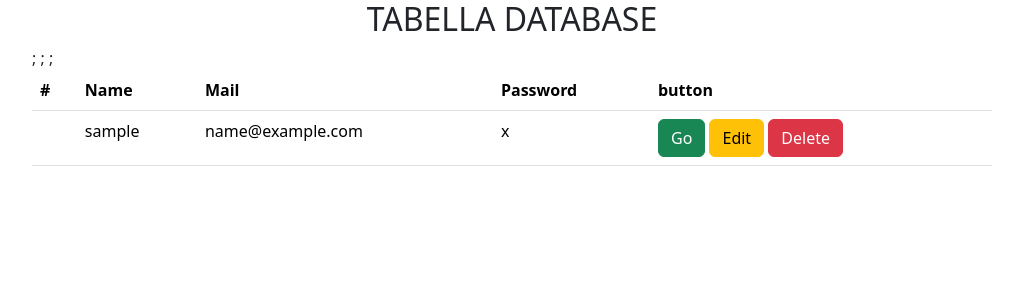
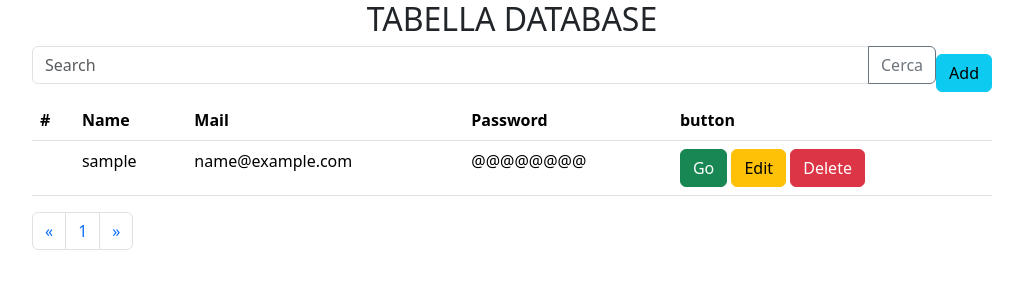
Before and after one commit to NicoleMaini/u4-w13-d3, a PHP site: page /u4-w13-d3/ in a window 1280 px wide. Shown: the top 300 px of the page, without its empty margins (128-1151 px from the left). Run offline with PHP 8.4, Linux system fonts and the light colour scheme; tables that the repository leaves empty or names only in its code hold one stand-in row (values such as "Sample post").

Commit message:
add pagination and searchbar

```diff
--- a/details.php
+++ b/details.php
@@ -13,12 +13,12 @@ $options = [
 ];
 
 $pdo = new PDO($dsn, $user, $pass, $options);
-$id = 1;
+
 // url search param
-// $id = $_GET['id'];
+$id = $_GET['id'];
 
 // qua facciamo una fetch dall'id passato tramite link
-$stmt = $pdo->prepare("SELECT * FROM users WHERE id = ?");
+$stmt = $pdo->prepare("SELECT * FROM users WHERE id = ?"); // ? placheholder sostitutivo per il valore, con il quale andremo a controllare il valore successivo
 $stmt->execute([$id]);
 $user = $stmt->fetch(PDO::FETCH_ASSOC);
 
--- a/index.php
+++ b/index.php
@@ -16,7 +16,11 @@ $pdo = new PDO($dsn, $user, $pass, $options);
 
 $stmt = $pdo->query('SELECT * FROM users');
 
-
+$search = $_GET['search'] ?? ""; // se non c'è è stringa vuota
+$stmt = $pdo->prepare("SELECT * FROM users WHERE username LIKE ?");
+$stmt->execute([
+    "%$search%"
+]);
 ?>
 
 <!doctype html>
@@ -32,6 +36,13 @@ $stmt = $pdo->query('SELECT * FROM users');
 <body>
     <h2 class="text-center">TABELLA DATABASE</h2>
     <div class="w-75 mx-auto">
+        <div class="d-flex align-items-center">
+            <form action="" method="get" class="input-group mb-3">
+                <input type="text" name="search" class="form-control" placeholder="Search" aria-label="Recipient's username" aria-describedby="button-addon2">
+                <button class="btn btn-outline-secondary" type="button" id="button-addon2">Cerca</button>
+            </form>
+            <a href='http://localhost/u4-w13-d3/form.php/add' class='btn btn-info my-2'>Add</a>
+        </div>
         <table class="table">
             <thead>
                 <tr>
@@ -43,23 +54,60 @@ $stmt = $pdo->query('SELECT * FROM users');
                 </tr>
             </thead>
             <tbody>
+                <?php
+                $limit = 4;
+                $query = "SELECT count(*) FROM users";
 
-                <?php foreach ($stmt as $user) {
-                    echo
-                    "<tr>
-                         <th scope='row'></th>
-                         <td>$user[username]</td>;
-                         <td>$user[mail]</td>;
-                         <td>$user[password]</td>;
-                         <td>
-                            <a href='http://localhost/u4-w13-d3/details.php/?id=$user[id]' class='btn btn-success'>Go</a>
-                            <a href='http://localhost/u4-w13-d3/form.php/?id=$user[id]' class='btn btn-warning'>Edit</a>
-                            <a href='http://localhost/u4-w13-d3/delete.php/?id=$user[id]' class='btn btn-danger'>Delete</a>
+                $s = $pdo->query($query);
+                $total_results = $s->fetchColumn();
+                $total_pages = ceil($total_results / $limit);
+
+                if (!isset($_GET['page'])) {
+                    $page = 1;
+                } else {
+                    $page = $_GET['page'];
+                }
+
+                $starting_limit = ($page - 1) * $limit;
+                $show  = "SELECT * FROM users ORDER BY id DESC LIMIT ?,?";
+
+                $r = $pdo->prepare($show);
+                $r->execute([$starting_limit, $limit]);
+
+                while ($user = $r->fetch(PDO::FETCH_ASSOC)) :
+                ?>
+                    <tr>
+                        <th scope='row'></th>
+                        <td><?= $user['username'] ?></td>
+                        <td><?= $user['mail'] ?></td>
+                        <td>@@@@@@@@</td>
+                        <td>
+                            <a href=<?= "http://localhost/u4-w13-d3/details.php/?id=$user[id]" ?> class='btn btn-success'>Go</a>
+                            <a href=<?= "http://localhost/u4-w13-d3/form.php/?id=$user[id]" ?> class='btn btn-warning'>Edit</a>
+                            <a href=<?= "http://localhost/u4-w13-d3/delete.php/?id=$user[id]" ?> class='btn btn-danger'>Delete</a>
                         </td>
-                        </tr>";
-                } ?>
+                    </tr>
+                <?php endwhile; ?>
             </tbody>
         </table>
+        <nav aria-label="Page navigation example">
+            <ul class="pagination">
+                <li class="page-item">
+                    <a class="page-link" href="#" aria-label="Previous">
+                        <span aria-hidden="true">&laquo;</span>
+                    </a>
+                </li>
+                <?php for ($page = 1; $page <= $total_pages; $page++) : ?>
+                    <li class="page-item"><a class="page-link" href="<?php echo "?page=$page"; ?>"><?php echo $page; ?></a></li>
+                <?php endfor; ?>
+                <li class="page-item">
+                    <a class="page-link" href="#" aria-label="Next">
+                        <span aria-hidden="true">&raquo;</span>
+                    </a>
+                </li>
+            </ul>
+        </nav>
+
     </div>
     <script src="https://cdn.jsdelivr.net/npm/bootstrap@5.3.3/dist/js/bootstrap.bundle.min.js" integrity="sha384-YvpcrYf0tY3lHB60NNkmXc5s9fDVZLESaAA55NDzOxhy9GkcIdslK1eN7N6jIeHz" crossorigin="anonymous"></script>
 </body>
```
Also changed, not shown: form.php (+41 -27 lines).
